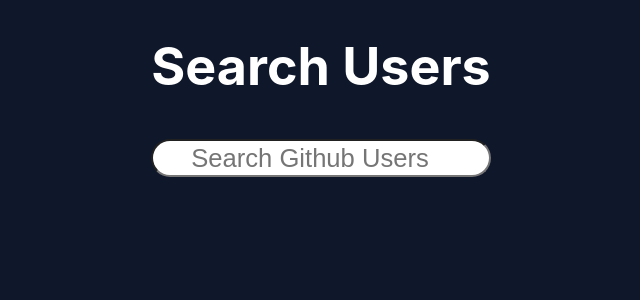
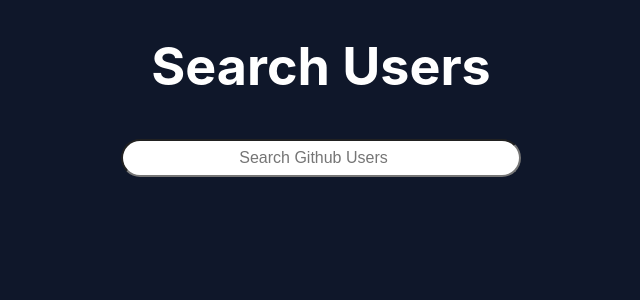
Before and after one commit to lloydagola/git-search, a React (Create React App) app: page / in a window 1280 px wide. Shown: the top 300 px of the page, without its empty margins (319-959 px from the left). Built offline with nearby package versions, Linux system fonts and the light colour scheme.

Commit message:
resized searchbar

```diff
--- a/src/styles/app.style.ts
+++ b/src/styles/app.style.ts
@@ -3,12 +3,12 @@
 import {devices} from '../utils/screenUtils'
 
 export const StyledSearchBar = styled.input`
-    width: fit-content;
+    width:400px;
     height: 2.4rem;
     border-radius: 4rem;
     text-align: center;
     color: #444;
-    font-size: 1.6rem;
+    font-size: 1rem;
     margin: .4rem;
 
 `
@@ -126,7 +126,6 @@
 
 
 `
-
 export const StyledParagraph = styled.p`
     border: 1px solid #fff;
     padding: 0.5rem 1rem ;
@@ -135,7 +134,6 @@
         margin: 0;
     }
 `
-
 export const StyledUserDetails = styled.div`
   text-align: left;
   padding:2rem;
--- a/src/views/userPage.tsx
+++ b/src/views/userPage.tsx
@@ -11,7 +11,6 @@
 
 //services
 import {fetchUser} from '../services/appService'
-import { devices } from '../utils/screenUtils'
 
 import {
   StyledUserGrid,
@@ -66,28 +65,24 @@
 
 
     }
-
     const renderUserName = (userName:string) => {
       if(!userName){
         return <StyledParagraph><h1>User name</h1></StyledParagraph>
       }
       return <StyledParagraph><h1>{userName}</h1></StyledParagraph>
     }
-
     const renderName = (name:string) => {
       if(!userName){
         return <StyledParagraph>...no name</StyledParagraph>
       }
       return <StyledParagraph>{name}</StyledParagraph>
     }
-
     const renderBio = (bio:string) => {
       if(!bio){
         return <StyledParagraph>...no bio</StyledParagraph>
       }
       return <StyledParagraph>{ bio }</StyledParagraph>
     }
-
     const renderLocation = (location:string) => {
       if(!location){
         return <StyledParagraph>...no location</StyledParagraph>
```
